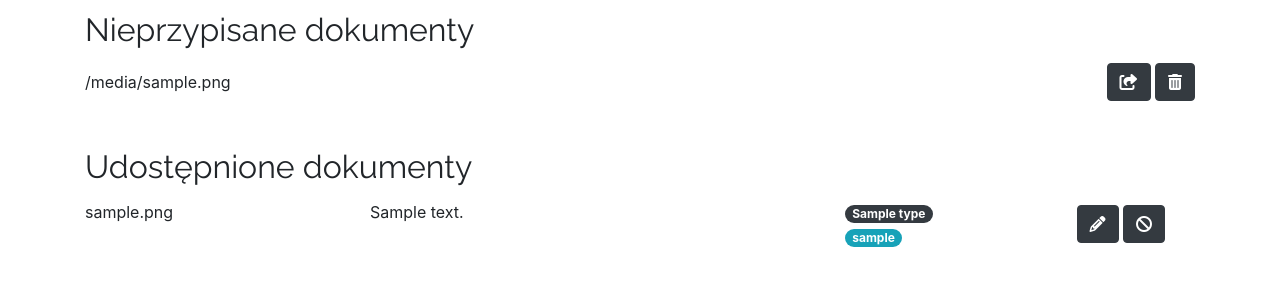
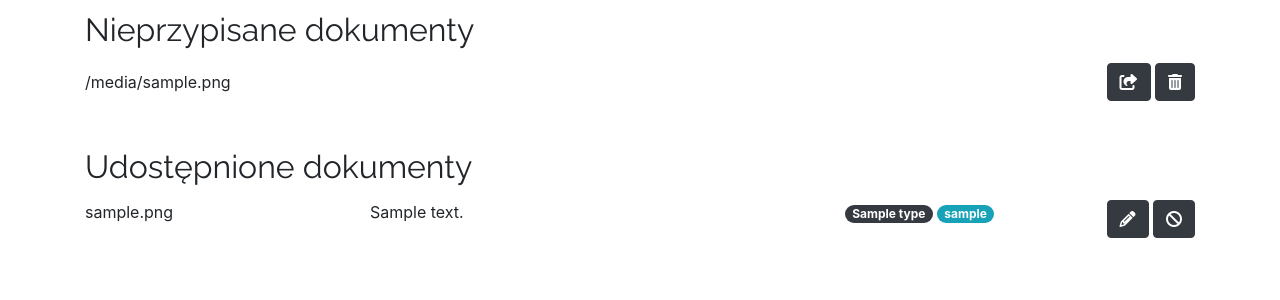
Before and after one commit to przemekk1385/dokwew, a Flask app: template app/templates/admin/manage_documents.html in a window 1280 px wide. Shown: the part 150-450 px from the top of the page. Run offline with Flask 2, Linux system fonts and the light colour scheme; tables that the repository leaves empty hold one stand-in row (values such as "Sample post"); the template is opened without the code that fills it: values that come from a table or form of the project are taken from there, most other values are stand-ins (such as "Sample title", 1, 10 or a date in 2020); parts of the project's set-up code (start-up, migrations or seed data) failed here and were passed over; some libraries are stand-ins or nearby versions.

Commit message:
improved layout

```diff
--- a/app/templates/admin/manage_documents.html
+++ b/app/templates/admin/manage_documents.html
@@ -38,12 +38,11 @@
         <div class="col-12 col-sm-12 col-md-8 col-lg-5 mb-1 mb-sm-1 mb-md-1 mb-lg-0">
             {{ document.description }}
         </div>
-        <div class="align-items-center col-12 col-sm-12 col-md-12 col-lg-4 row">
-            <div class="col-6 col-sm-6 col-md-8 col-lg-6">
+        <div class="col-6 col-sm-6 col-md-8 col-lg-2">
             <span class="badge badge-pill badge-dark">{{ document.type.name }}</span>
             <span class="badge badge-pill badge-info">{{ document.user.username }}</span>
         </div>
-            <div class="col-6 col-sm-6 col-md-4 col-lg-6 text-right">
+        <div class="col-6 col-sm-6 col-md-4 col-lg-2 text-right">
             <a href="{{ url_for('admin.edit_document', document_id=document.id) }}" title="Edytuj dokument">
                 <button class="btn btn-dark">
                     <i class="fa fa-pencil" aria-hidden="true"></i>
@@ -56,7 +55,6 @@
             </a>
         </div>
     </div>
-    </div>
         {% endfor %}
         {{ render_pagination(shared_documents, 'admin.manage_documents') }}
     {% endif %}
```
Lines whose indentation alone changed are shown as unchanged.
